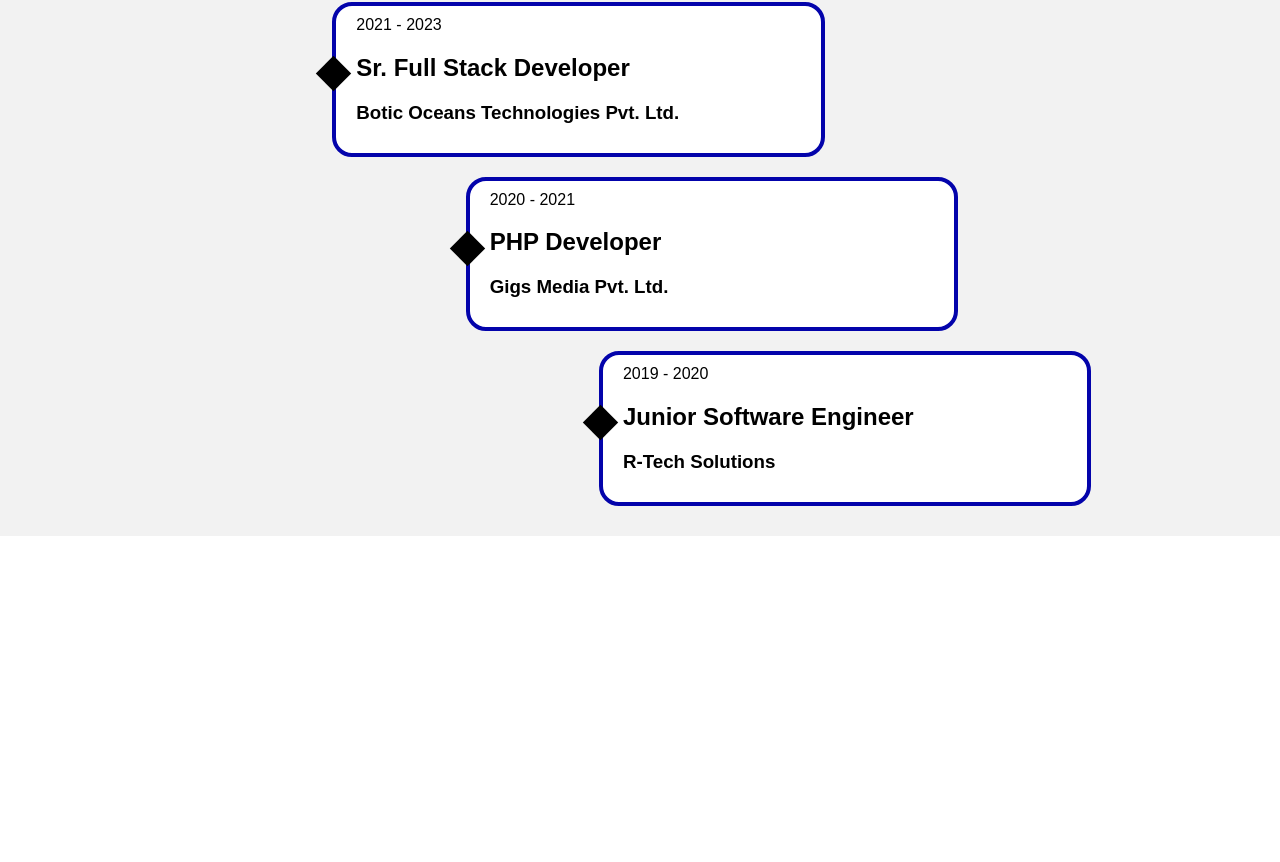
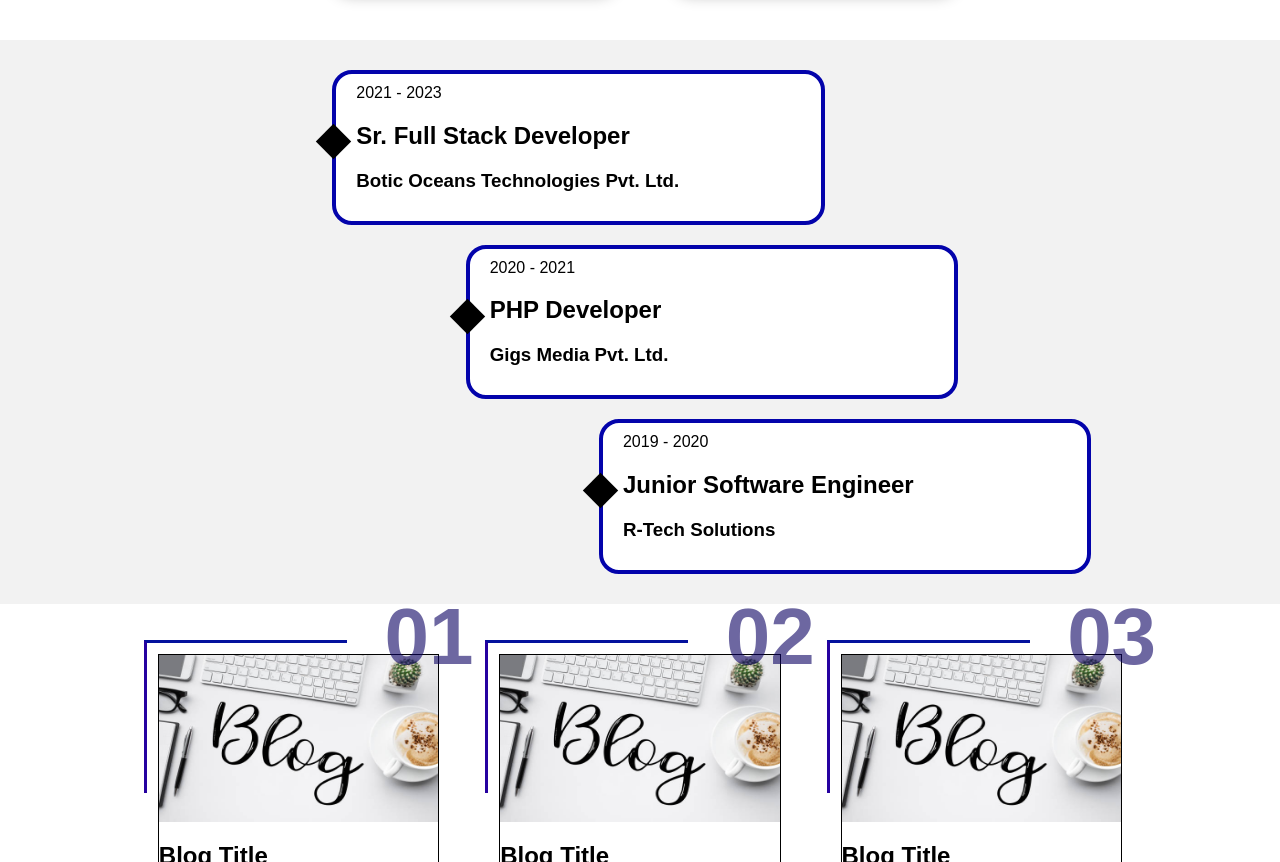
Before and after one commit to Sunil178/react-portfolio, a Next.js app: page / in a window 1280 px wide. Shown: the part 1938-2800 px from the top of the page. Before the commit the page ends 2474 px from the top, so only its background shows below. Built offline with nearby package versions, Linux system fonts and the light colour scheme; a web font is replaced by a local one.

Commit message:
Made social media sticky left menu and blog cards

```diff
--- /dev/null
+++ b/components/BlogCard.js
@@ -0,0 +1,44 @@
+import Image from 'next/image'
+
+import styles from '../styles/blog.module.css';
+
+const OneCard = ({num}) => {
+    return (
+        <div className={styles['blog-card']}>
+            <h2>{num}</h2>
+            <div className={styles["blog-card-img"]}>
+                <Image
+                    src="/blog-demo.jpg"
+                    alt=""
+                    width={100}
+                    height={60}
+                    layout="responsive"
+                />
+            </div>
+            <div className={styles['blog-text']}>
+                <h2>Blog Title</h2>
+               <h4>Blog subtitle 1</h4>
+               <h4>Blog subtitle 2</h4>
+
+            </div>
+        </div>
+    )
+}
+
+const BlogCard = () => {
+    return(
+        <div className={styles["blog-section"]}>
+            <OneCard num={'01'}/>
+            <OneCard num={'02'}/>
+            <OneCard num={'03'}/>
+            <OneCard num={'04'}/>
+            <OneCard num={'05'}/>
+            <OneCard num={'06'}/>
+            <OneCard num={'07'}/>
+            <OneCard num={'08'}/>
+        </div>
+
+    )
+}
+
+export default BlogCard;
--- a/components/StickCom.js
+++ b/components/StickCom.js
@@ -1,8 +1,13 @@
-
+import GitHubIcon from '@mui/icons-material/GitHub';
+import LinkedInIcon from '@mui/icons-material/LinkedIn';
+import TwitterIcon from '@mui/icons-material/Twitter';
 const StickCom = () => {
     return (
         <div className="stick_left">
-            hi
+            <GitHubIcon className='soc-icon' />
+            <LinkedInIcon className='soc-icon' style={{color:'#0077B5'}}/>
+            <TwitterIcon className='soc-icon' style={{color:'#1DA1F2'}}/>
+            <div className="vl"></div>
         </div>
     )
 }
--- a/components/Tech.js
+++ b/components/Tech.js
@@ -11,7 +11,6 @@
             alt="icon"
             />
         </figure>
-
         {props.data.name}
     </span>
    )
--- a/pages/_app.js
+++ b/pages/_app.js
@@ -1,3 +1,5 @@
+
+
 import '../styles/globals.css'
 
 function MyApp({ Component, pageProps }) {
--- a/pages/index.js
+++ b/pages/index.js
@@ -5,6 +5,9 @@
 import Tech from "../components/Tech";
 import StickCom from "../components/StickCom";
 import Experience from "../components/Experience";
+import BlogCard from "../components/BlogCard";
+
+
 function App() {
   return (
     <>
@@ -14,7 +17,6 @@
       </Head>
       <div className="main_container">
         <Navbar/>
-        <StickCom/>
         <Intro/>
         <Tech/>
         <div className="projects_card_section">
@@ -25,6 +27,8 @@
           <Card/>
         </div>
       <Experience/>
+      {/* <StickCom/>  */}
+      <BlogCard/>
       </div>
     </>
 
--- /dev/null
+++ b/styles/blog.module.css
@@ -0,0 +1,54 @@
+.blog-section {
+  width: 80%;
+  margin: auto;
+  display: flex;
+  justify-content: space-around;
+  align-items: center;
+  flex-direction: row;
+  flex-wrap: wrap;
+}
+
+
+.blog-card {
+    width: 22vw;
+    height: auto;
+    margin: 50px 0px 20px 0px;
+    word-wrap: break-word;
+
+    border: 1px solid black;
+    position: relative;
+
+  }
+
+  .blog-card-img{
+    width: 100%;
+    height: 60%;
+    position: relative;
+
+  }
+
+  .blog-card:before{
+    content: "";
+    position: absolute;
+    width: 200px;
+    height: 150px;
+    left: -15px;
+    top: -15px;
+    border-left: 3px solid rgb(38, 1, 160);
+    border-top: 3px solid rgb(4, 17, 157);
+  }
+
+  .blog-card > h2:first-of-type{
+    z-index: 1;
+    position: absolute;
+    right: -35px;
+    top: -130px;
+    font-size: 5rem;
+    color: rgb(12, 1, 98, 0.6);
+  }
+
+ .blog-text {
+    width: 100%;
+    height: 100%;
+    word-wrap: break-word;
+ }
--- a/styles/card.module.css
+++ b/styles/card.module.css
@@ -9,6 +9,8 @@
   min-height: 100vh;
   background: #232427;
 } */
+
+
 
 body .container {
   display: flex;
@@ -113,6 +115,7 @@
   box-shadow: 0 10px 20px rgba(0, 0, 0, 0.2);
   transition: 0.5s;
 }
+
 body .container .card .box .content a:hover {
   box-shadow: 0 10px 20px rgba(0, 0, 0, 0.6);
   background: #fff;
--- a/styles/globals.css
+++ b/styles/globals.css
@@ -24,19 +24,19 @@
   color:rgb(190,8,156);
   transition: 1s ease;
 }
-
-.about_section{
-  background-color: #f7f7f7;
-  padding: 20px;
+.projects_card_section{
+  width: 80%;
+  margin: auto;
   display: flex;
   justify-content: center;
   align-items: center;
   flex-direction: row;
   flex-wrap: wrap;
 }
-.projects_card_section{
-  width: 80%;
-  margin: auto;
+
+.about_section{
+  background-color: #f7f7f7;
+  padding: 20px;
   display: flex;
   justify-content: center;
   align-items: center;
@@ -52,6 +52,7 @@
   font-size: 1.4rem;
   font-weight: 600;
   border-radius: 10px;
+  width: 20%;
 
 }
 .tech_icon{
@@ -59,15 +60,6 @@
   margin: 0px 15px 0px 2px;
   display: inline;
 }
-/*
-a {
-  color: inherit;
-  text-decoration: none;
-}
-
-li {
-  list-style: none;
-} */
 
 * {
   box-sizing: border-box;
@@ -75,10 +67,36 @@
 
 .stick_left{
   position: sticky;
-  top: 0;
+  bottom: 0;
+  background-color: rgb(225, 225, 225);
+  width: 60px;
+  margin-left: 10px;
+  padding-top: 10px;
+}
+.soc-icon{
+ font-size: 3rem;
+ margin: 0px 0px 10px 5px;
 }
 
 
+
+
+
+
+
+/* .blog-card-body{
+  width: 19vw;
+  height: 140px;
+  border: 1px solid rgb(0, 8, 0);
+} */
+
+/* .blog-card-body {
+  position:absolute;
+  margin: -20px 0px 0px -40px;
+  border: 1px solid black;
+  width: 90%;
+  height: 90%;
+} */
 
 
 /*
```
Also changed, not shown: package.json (+6 -4 lines), public/blog-demo.jpg (added), 1 other file (tests, documents, lock files or other folders).
